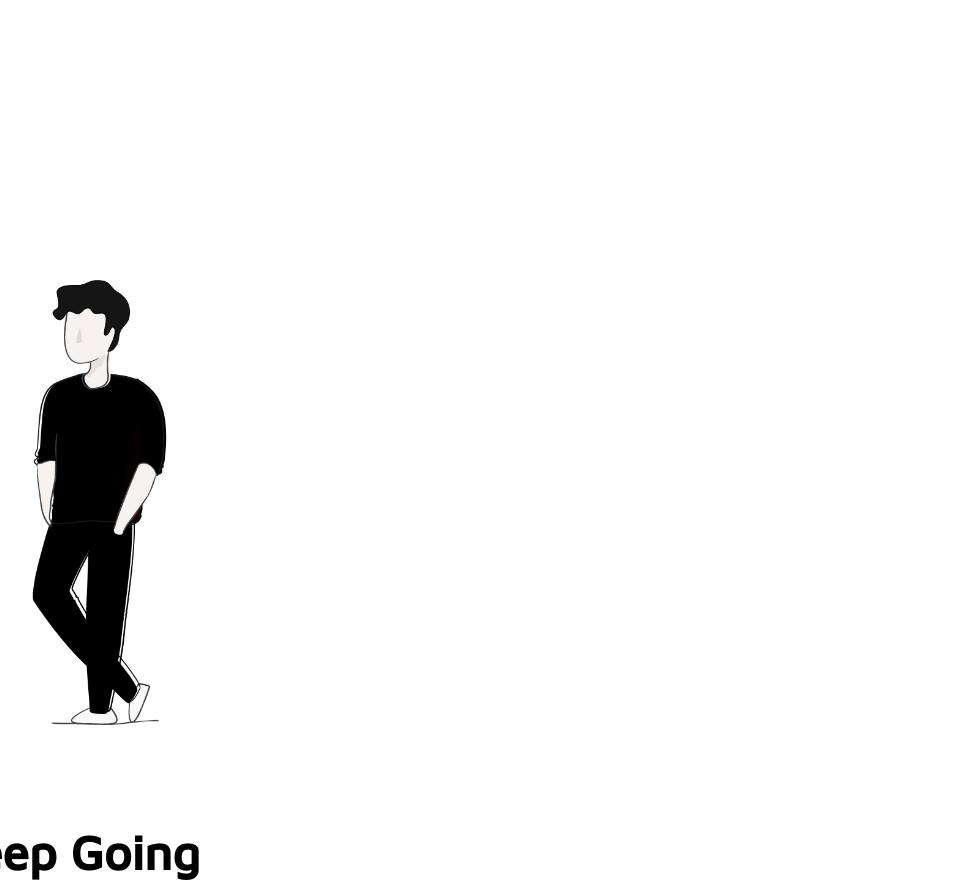
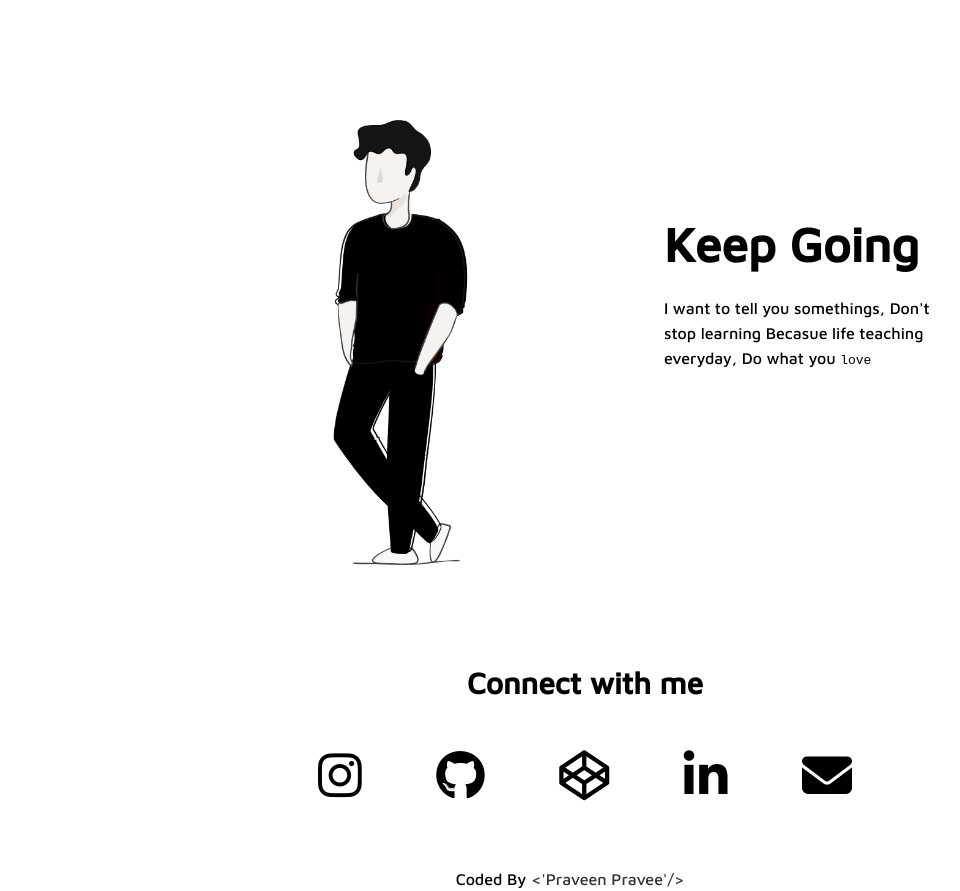
Before and after one commit to praveen-pravee/pveen-dev.github.io, a plain HTML site: page index.html in a window 1280 px wide. Shown: the part 660-1551 px from the top of the page, without its empty margins (55-1015 px from the left). Drawn offline with Linux system fonts and the light colour scheme.

Commit message:
Update style.css

```diff
--- a/style.css
+++ b/style.css
@@ -8,6 +8,7 @@ html {
 
     scroll-behavior: smooth;
     color: hsla(0, 0, 0, 0.8);
+
 }
 body {
     font-family: 'Maven Pro', sans-serif;
@@ -57,8 +58,8 @@ nav {
     justify-content: center;
     align-items: flex-start;
     margin-left: 100px;
-    height: 100vh;
     margin-top: 100px;
+    height: 30vh;
 }
 div, h1, p {
     margin-right: 30px;
@@ -77,6 +78,21 @@ h1 {
     font-weight: bold;
     z-index: 1;
 }
+.share {
+    display: flex;
+    position: relative;
+    justify-content: center;
+    align-items: flex-start;
+    margin-left: 100px;
+    margin-top: 400px;
+}
+.info {
+    margin-left: 10%;
+}
+.info p {
+    width: 300px;
+    line-height: 25px;
+}
 .connect {
     display: flex;
     justify-content: center;
@@ -89,7 +105,7 @@ h1 {
 }
 .contact li {
     display: inline-flex;
-    margin: 50px 50px 20px 0px;
+    margin: 50px 20px 20px 0px;
     margin-left: 50px;
 }
 .contact li a {
@@ -101,3 +117,7 @@ footer {
     text-align: center;
     margin-top: 50px;
 }
+
+@media screen and (max-width: 768px) {
+
+}
```
